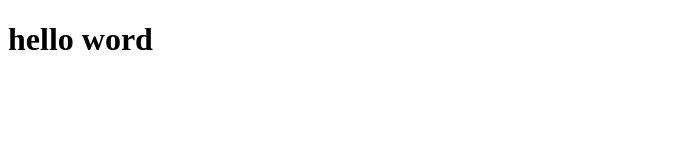
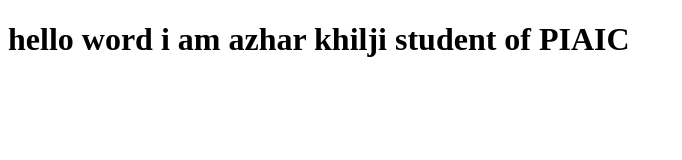
Before and after one commit to azharkhilji/bootcamp2, a plain HTML site: page index.html in a window 1280 px wide. Shown: the whole page, without its empty margins (0-682 px from the left). Drawn offline with Linux system fonts and the light colour scheme.

Commit message:
update index.html

```diff
--- a/index.html
+++ b/index.html
@@ -6,6 +6,6 @@
     <title>Document</title>
 </head>
 <body>
-    <h1> hello word </h1>
+    <h1> hello word i am azhar khilji student of PIAIC </h1>
 </body>
 </html>
```
